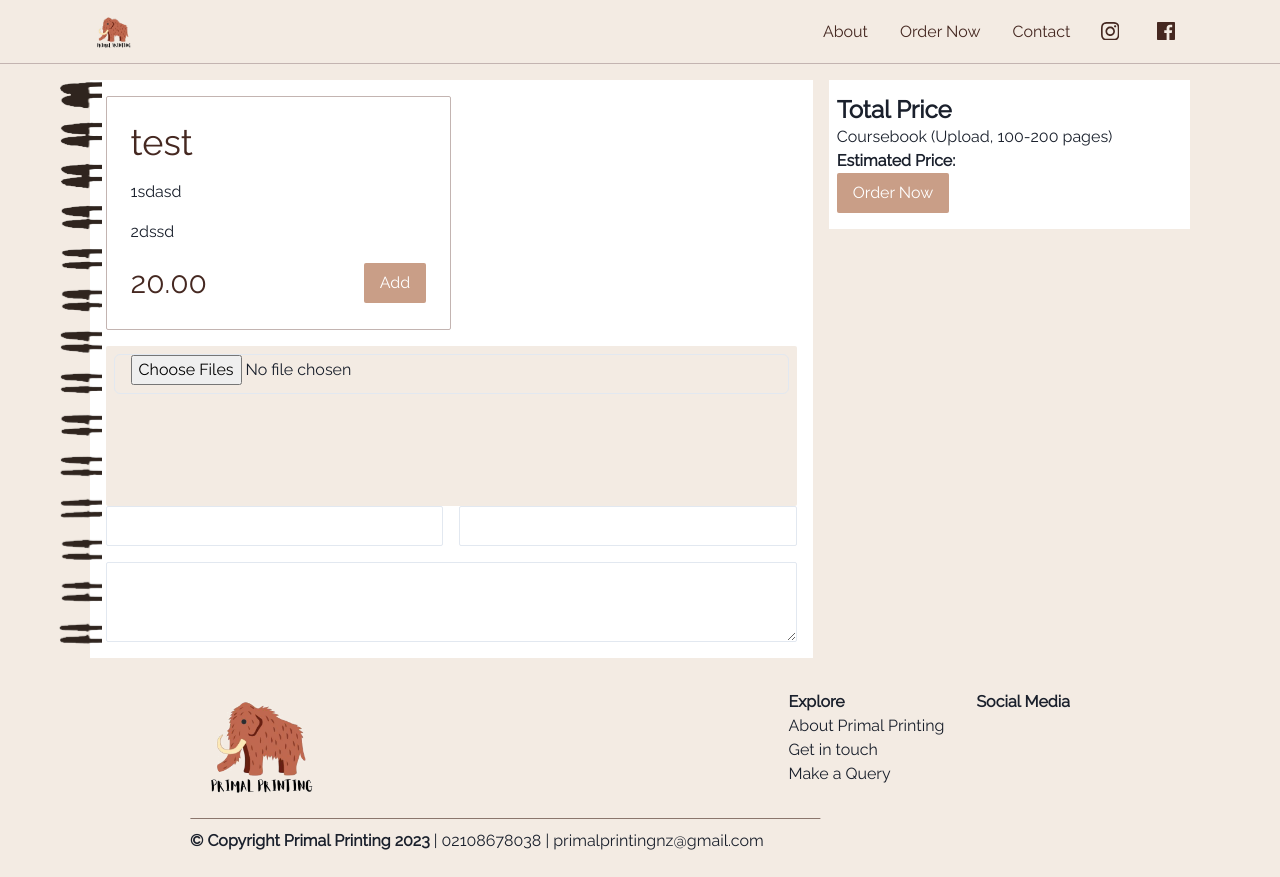
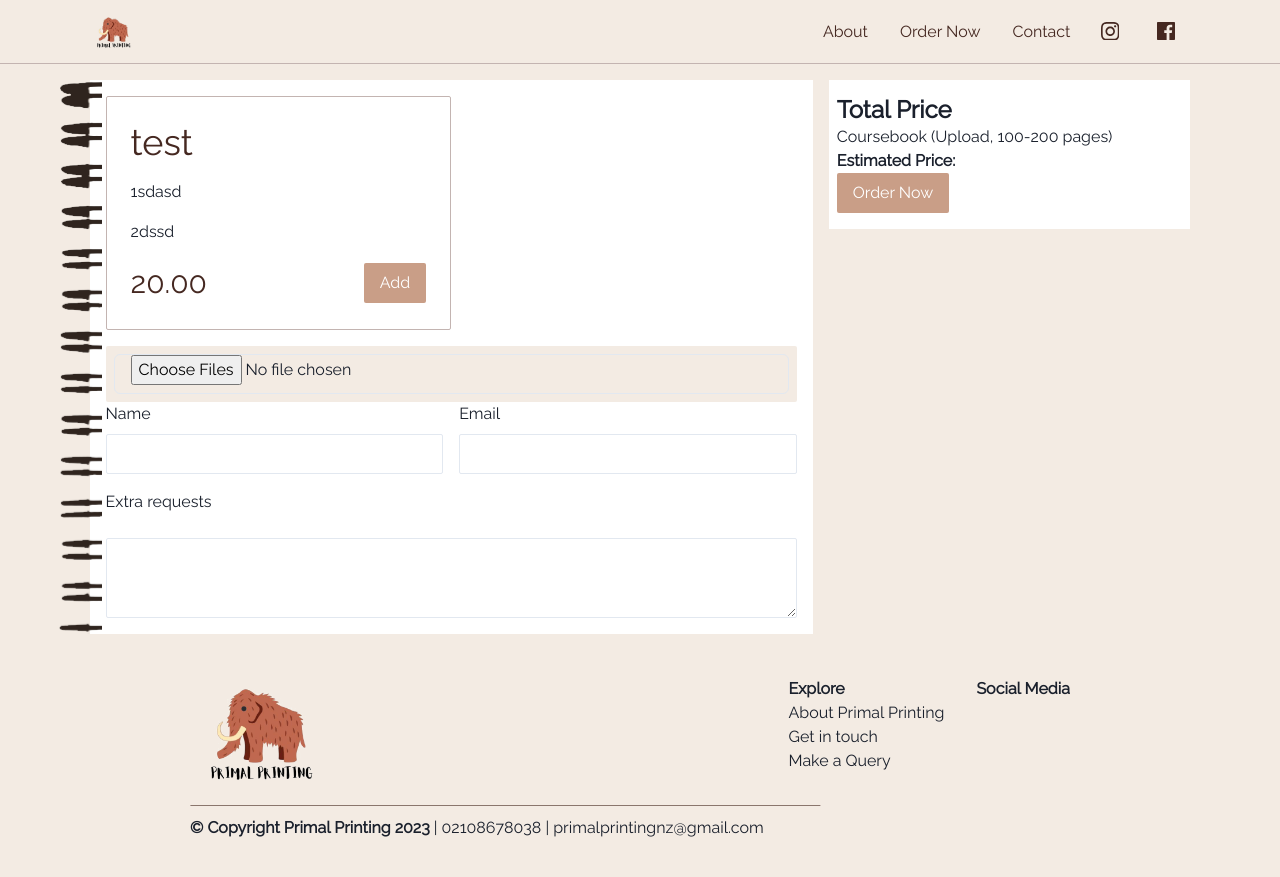
Before and after one commit to choden-dev/PrimalPrinting, a Next.js app: page /order in a window 1280 px wide. Built offline with nearby package versions, Linux system fonts and the light colour scheme.

Commit message:
update relevant layouts

```diff
--- a/components/ordercontainer/OrderContainer.tsx
+++ b/components/ordercontainer/OrderContainer.tsx
@@ -2,6 +2,7 @@ import { useState } from "react";
 import {
     Box,
     Image,
+    FormLabel,
     Input,
     Heading,
     FormControl,
@@ -91,7 +92,6 @@ const OrderContainer = () => {
                             <Box
                                 padding="0.5rem"
                                 w="100%"
-                                h="10rem"
                                 bg="brown.100"
                                 borderRadius="2px"
                             >
@@ -118,9 +118,12 @@ const OrderContainer = () => {
                                     gridTemplateColumns="1fr 1fr"
                                     columnGap="1rem"
                                 >
+                                    <FormLabel>Name</FormLabel>
+                                    <FormLabel>Email</FormLabel>
                                     <Input type="text" borderRadius="sm" />
                                     <Input type="email" borderRadius="sm" />
                                 </Box>
+                                <FormLabel>Extra requests</FormLabel>
                                 <Textarea borderRadius="sm" />
                             </Box>
                         </FormControl>
--- a/components/uploadcard/UploadCard.tsx
+++ b/components/uploadcard/UploadCard.tsx
@@ -8,11 +8,13 @@ const UploadCard = ({ name, pages }: { name: string; pages: number }) => {
             padding="0 1rem"
             borderRadius="sm"
             display="flex"
+            gap="1rem"
         >
             <Box>
-                <strong>{name}</strong> | {pages}
+                Filename: <strong>{name}</strong> | {pages} Pages
             </Box>
             <Box marginLeft="auto">Price:</Box>
+            <Box>Quantity:</Box>
         </Box>
     );
 };
```
